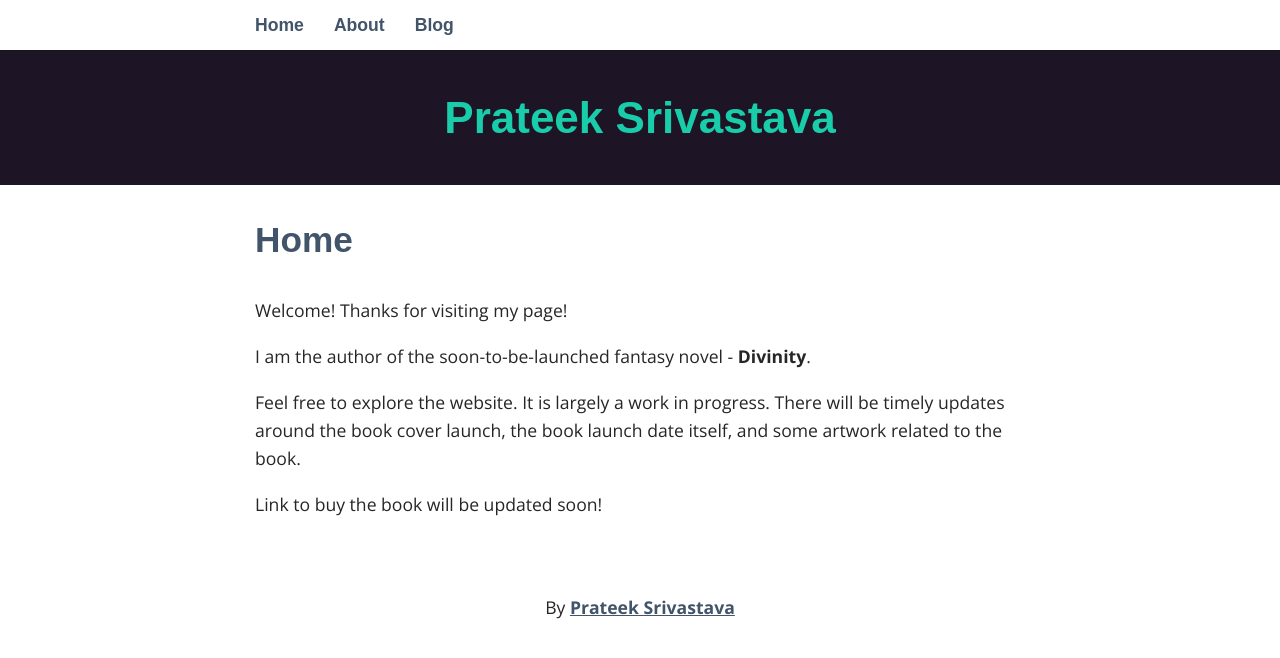
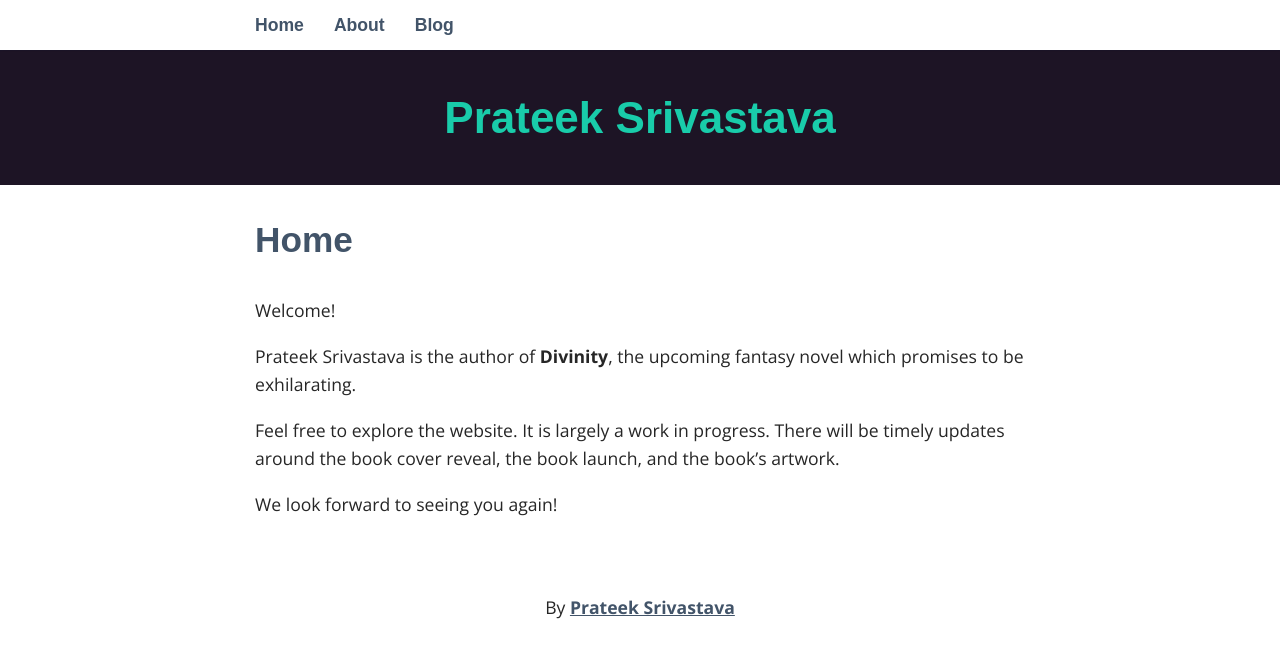
Before and after one commit to pratzo13/pratzo13.github.io, a Jekyll site: the page built from _pages/01_index.md, in a window 1280 px wide. Shown: the top 658 px of the page. Built offline with Jekyll 4.4.1, drawn with Linux system fonts in a browser that asks for light colours; some web fonts are replaced.

Commit message:
Finalising first draft home page

```diff
--- a/_pages/01_index.md
+++ b/_pages/01_index.md
@@ -4,10 +4,10 @@ title: Home
 permalink: /
 ---
 
-Welcome! Thanks for visiting my page!
+Welcome!
 
-I am the author of the soon-to-be-launched fantasy novel - **Divinity**.
+Prateek Srivastava is the author of **Divinity**, the upcoming fantasy novel which promises to be exhilarating.
 
-Feel free to explore the website. It is largely a work in progress. There will be timely updates around the book cover launch, the book launch date itself, and some artwork related to the book.
+Feel free to explore the website. It is largely a work in progress. There will be timely updates around the book cover reveal, the book launch, and the book’s artwork.
 
-Link to buy the book will be updated soon!
+We look forward to seeing you again!
```
